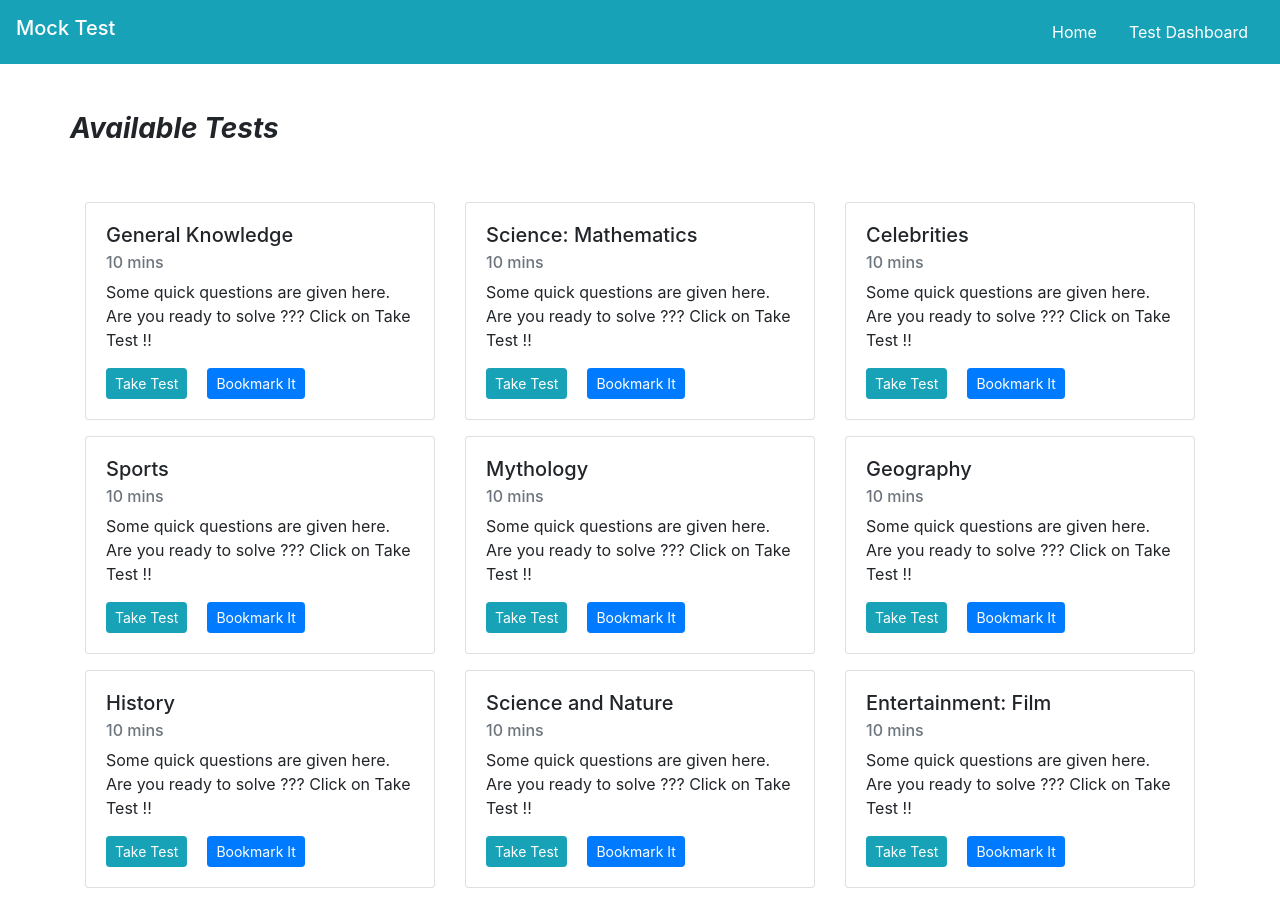
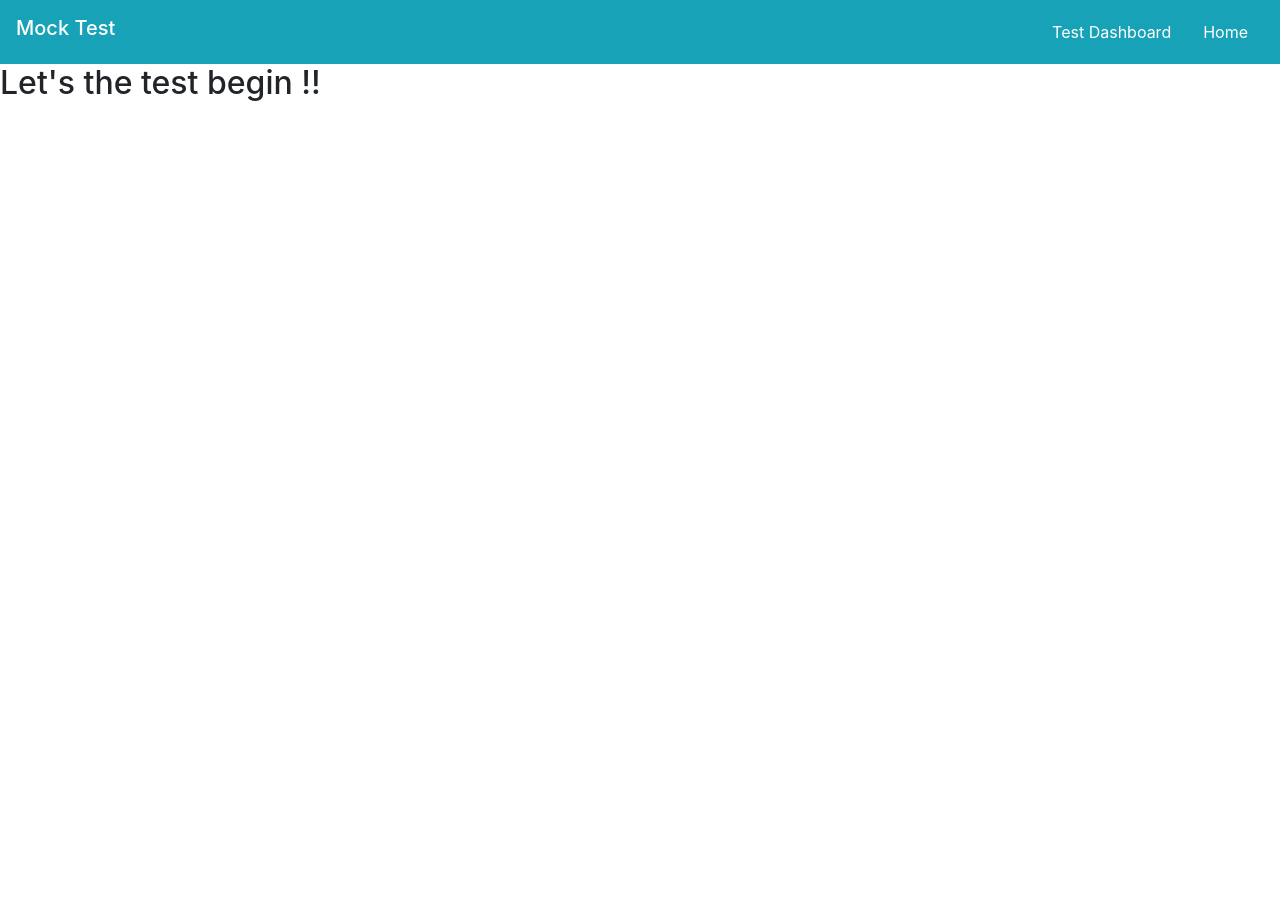
Before and after one commit to Ranjan-Das-cloud/mock-test, a React (Create React App) app: page / in a window 1280 px wide. After the commit the page ends 800 px from the top, so only its background shows below. Built offline with nearby package versions, Linux system fonts and the light colour scheme.

Commit message:
Modified the React Routes entirely

```diff
--- a/src/App.js
+++ b/src/App.js
@@ -1,6 +1,7 @@
 import React, { Component } from 'react';
 import { Route, Switch } from 'react-router';
 import Home from './home';
+import Instructions from './instruction';
 import Navbar from './navbar';
 import Submit from './result';
 import Test from './test';
@@ -13,7 +14,8 @@ class App extends Component {
 
         <Navbar/>
         <Switch>
-            <Route path="/" component={Home} exact></Route>
+            <Route path="/" component={Instructions} exact></Route>
+            <Route path="/home" component={Home}></Route>
             <Route path="/test/:id" component={Test}></Route>
             <Route path="/result" component={Submit}></Route>
         </Switch>
--- a/src/navbar.js
+++ b/src/navbar.js
@@ -11,10 +11,10 @@ class Navbar extends Component {
 
                     <ul className='nav'>
                         <li className="nav-item">
-                            <Link className="nav-link text-white" to="/">Home</Link>
+                            <Link className="nav-link text-white" to="/home">Test Dashboard</Link>
                         </li>
                         <li className="nav-item">
-                            <Link className="nav-link text-white" to="/home">Test Dashboard</Link>
+                            <Link className="nav-link text-white" to="/">Home</Link>
                         </li>
                     </ul>
                 </nav>
```
